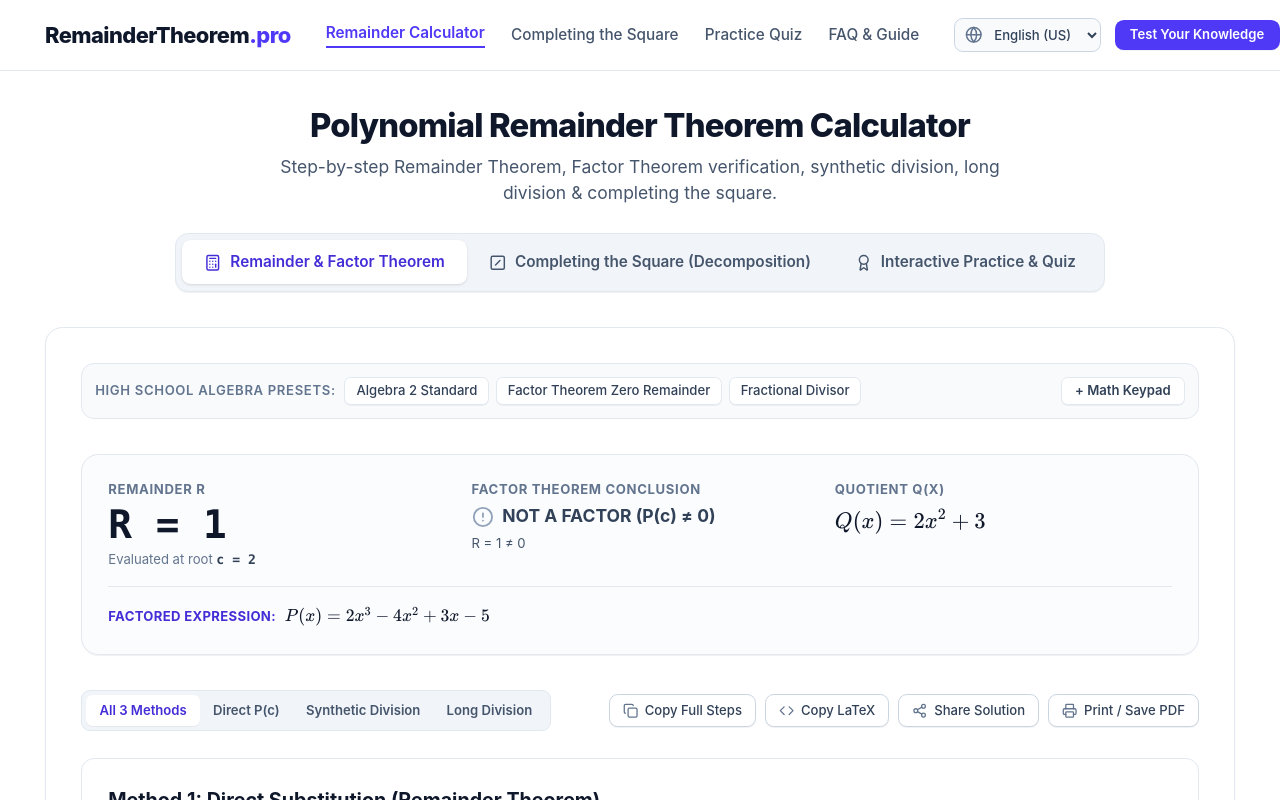
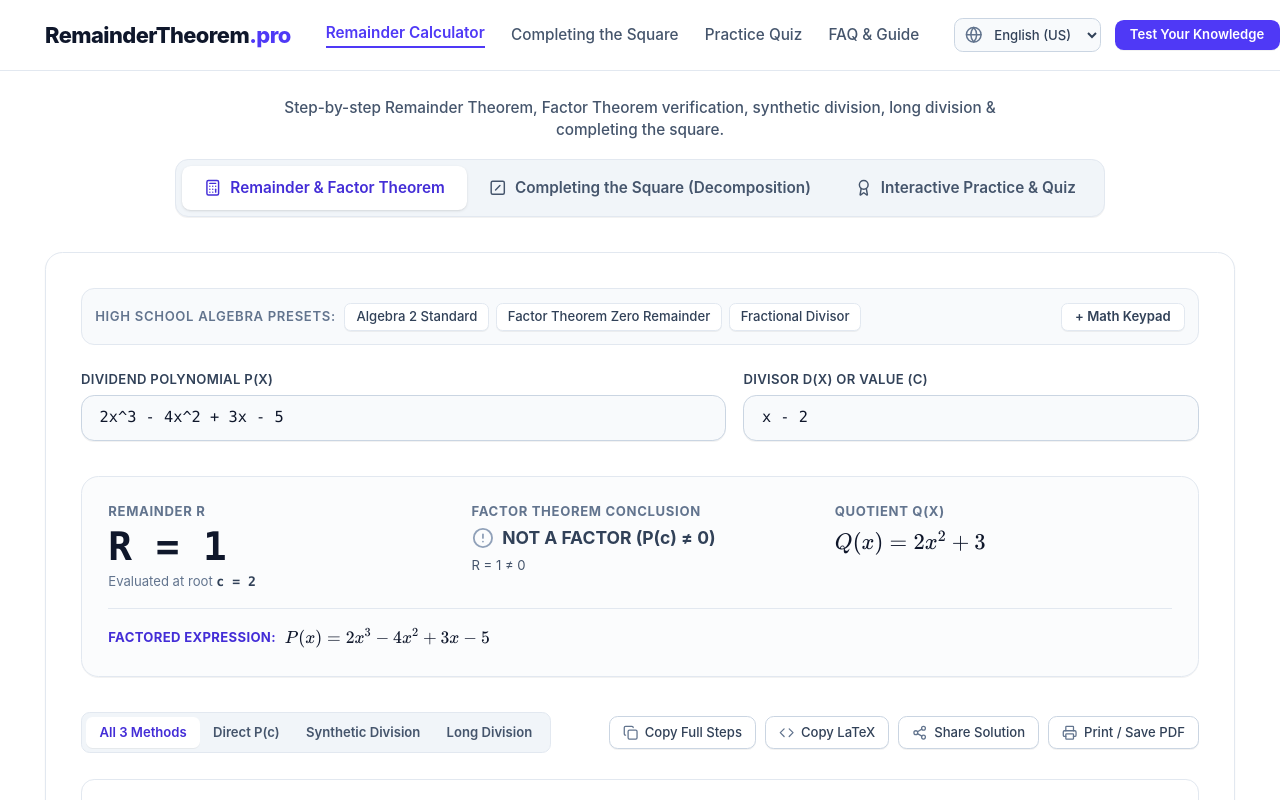
Before and after one commit to laohu90/polynomial-remainder-theorem-calculator, a React (Vite) app: page / in a window 1280 px wide. Shown: the top 800 px of the page. Built offline with nearby package versions, Linux system fonts and the light colour scheme.

Commit message:
Refine UI minimalism, set English as default language, and add interactive polynomial and divisor inputs

```diff
--- a/src/App.tsx
+++ b/src/App.tsx
@@ -11,7 +11,7 @@ import { Calculator, SquareSlash, Award, CheckCircle2, Zap } from 'lucide-react'
 export default function App() {
   const [lang, setLang] = useState<Language>(() => {
     try {
-      // 1. Check URL query param ?lang= (vital for Google search results and sharing)
+      // 1. Check URL query param ?lang=
       const urlParams = new URLSearchParams(window.location.search);
       const urlLang = urlParams.get('lang');
       if (urlLang && ['en', 'es', 'fr', 'pt', 'zh'].includes(urlLang)) {
@@ -23,17 +23,10 @@ export default function App() {
       if (saved && ['en', 'es', 'fr', 'pt', 'zh'].includes(saved)) {
         return saved as Language;
       }
-
-      // 3. Check browser language
-      const navLang = navigator.language.toLowerCase();
-      if (navLang.startsWith('zh')) return 'zh';
-      if (navLang.startsWith('es')) return 'es';
-      if (navLang.startsWith('fr')) return 'fr';
-      if (navLang.startsWith('pt')) return 'pt';
     } catch {
       // ignore
     }
-    return 'en';
+    return 'en'; // Strict default to English
   });
 
   const [activeTab, setActiveTab] = useState<'remainder' | 'completing' | 'practice'>('remainder');
@@ -81,16 +74,13 @@ export default function App() {
       />
 
       {/* Main Content Container */}
-      <main className="grow max-w-6xl mx-auto px-4 sm:px-6 lg:px-8 py-8 w-full">
-        {/* Hero Section - Clean & Minimalist */}
-        <div className="mb-6 text-center max-w-2xl mx-auto">
-          <h1 className="text-2xl sm:text-3xl font-extrabold tracking-tight text-slate-900 mb-2">
-            {activeTab === 'remainder' && t.appName}
-            {activeTab === 'completing' && t.ctsHeading}
-            {activeTab === 'practice' && t.practiceHeading}
-          </h1>
-          <p className="text-sm sm:text-base text-slate-600">
-            {t.appTagline}
+      <main className="grow max-w-6xl mx-auto px-4 sm:px-6 lg:px-8 py-6 w-full">
+        {/* Minimalist Subtitle */}
+        <div className="mb-4 text-center max-w-2xl mx-auto">
+          <p className="text-xs sm:text-sm font-medium text-slate-600">
+            {activeTab === 'remainder' && t.appTagline}
+            {activeTab === 'completing' && t.ctsSubheading}
+            {activeTab === 'practice' && t.practiceSubheading}
           </p>
         </div>
 
--- a/src/components/RemainderCalculator.tsx
+++ b/src/components/RemainderCalculator.tsx
@@ -197,6 +197,35 @@ ${synthResult!.summaryIdentityLatex}`;
           >
             {showKeypad ? 'Hide Keypad' : '+ Math Keypad'}
           </button>
+        </div>
+      </div>
+
+      {/* Input Fields Section */}
+      <div className="grid grid-cols-1 md:grid-cols-12 gap-4 mb-6">
+        <div className="md:col-span-7">
+          <label className="block text-xs font-semibold text-slate-700 uppercase tracking-wide mb-1.5">
+            {t.polyInputLabel}
+          </label>
+          <input
+            type="text"
+            value={polyInput}
+            onChange={(e) => setPolyInput(e.target.value)}
+            placeholder={t.polyInputPlaceholder}
+            className="w-full px-4 py-2.5 text-sm font-mono bg-slate-50 border border-slate-300 rounded-xl focus:bg-white focus:outline-none focus:ring-2 focus:ring-indigo-500 transition-colors shadow-2xs"
+          />
+        </div>
+
+        <div className="md:col-span-5">
+          <label className="block text-xs font-semibold text-slate-700 uppercase tracking-wide mb-1.5">
+            {t.divisorInputLabel}
+          </label>
+          <input
+            type="text"
+            value={divisorInput}
+            onChange={(e) => setDivisorInput(e.target.value)}
+            placeholder={t.divisorInputPlaceholder}
+            className="w-full px-4 py-2.5 text-sm font-mono bg-slate-50 border border-slate-300 rounded-xl focus:bg-white focus:outline-none focus:ring-2 focus:ring-indigo-500 transition-colors shadow-2xs"
+          />
         </div>
       </div>
 
```
Also changed, not shown: .aistudio/artifacts/brain/5d91a6f2-fddf-4a04-b516-455da638a193/.tempmediaStorage/media_1792674108082_f0726976.png (added).
